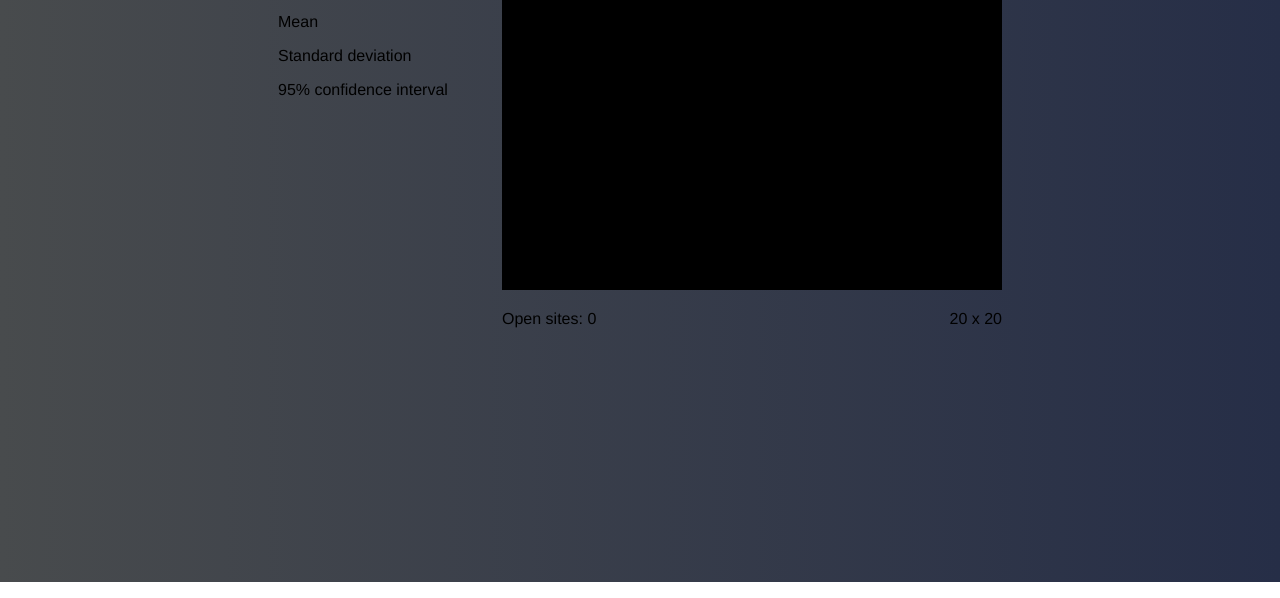
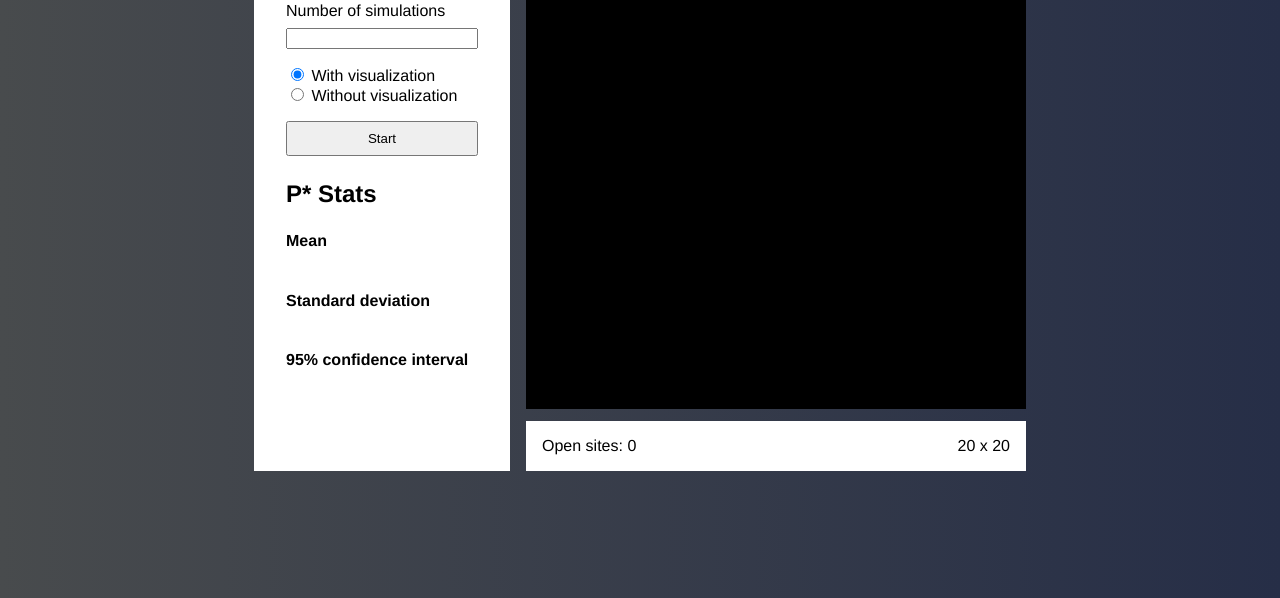
Before and after one commit to torresomarmx/percolate, a website built with webpack: page index.html in a window 1280 px wide. Shown: the part 218-816 px from the top of the page. Built offline with nearby package versions, Linux system fonts and the light colour scheme.

Commit message:
style stats section

```diff
--- a/index.html
+++ b/index.html
@@ -6,7 +6,8 @@
         <link rel="stylesheet" href="lib/styles.css">
     </head>
     <body>
-        <div id="view">
+        <div id="view-container">
+            <div id="views">
                 <div id="left-view">
                     <h1 id="title">Percolation</h1>
                     <form id="main-form">
@@ -22,16 +23,23 @@
                                 <label for="no-viz-simulaiton">Without visualization</label>
                             </div>
                         </div>
-                    <button form="main-form" type="submit" id="submit-button">Submit</button>
+                        <button form="main-form" type="submit" id="submit-button">Start</button>
                     </form>
                     <div id="stats">
-                    <p>Mean</p>
-                    <p id="mean"></p>
-                    <p>Standard deviation</p>
-                    <p id="stnd-dev"></p>
-                    <p>95% confidence interval</p>
-                    <p id="confidence-low"></p>
-                    <p id="confidence-high"></p>
+                        <h2 id="stats-section-title">P* Stats</h2>
+                        <div class="section">
+                            <p class="stat-title">Mean</p>
+                            <p id="mean" class="child-section stat-display"></p>
+                        </div>
+                        <div class="section">
+                            <p class="stat-title">Standard deviation</p>
+                            <p id="stnd-dev" class="child-section stat-display"></p>
+                        </div>
+                        <div class="section">
+                            <p class="stat-title">95% confidence interval</p>
+                            <p id="confidence-low" class="child-section stat-display"></p>
+                            <p id="confidence-high" class="child-section stat-display"></p>
+                        </div>
                     </div>
                 </div>
 
@@ -43,6 +51,7 @@
                     </div>
                 </div>
             </div>
+        </div>
 
         <script src="lib/bundle.js"></script>
     </body>
--- a/lib/stats.js
+++ b/lib/stats.js
@@ -37,8 +37,8 @@ class Stats{
 
         mean_view.innerHTML = this.sampleMean()
         stnd_dev_view.innerHTML = this.standardDeviation()
-        confidence_low.innerHTML = "Low: " + this.confidenceLow()
-        confidence_high.innerHTML = "High: " + this.confidenceHigh()
+        confidence_low.innerHTML = this.confidenceLow()
+        confidence_high.innerHTML = this.confidenceHigh()
     }
 }
 
--- a/lib/styles.css
+++ b/lib/styles.css
@@ -7,18 +7,25 @@ body{
     font-family: 'Ubuntu', Helvetica, Arial, sans-serif;
 }
 
-h1{
+h1,h2,p{
     margin: 0;
+    padding: 0;
 }
 
 
 #title{
-    margin-bottom: 1rem;
+    margin-bottom: 1.5rem;
 }
 
-#view{
+#view-container{
     display: flex;
     justify-content: center;
+    min-height: 100vh;
+    align-items: center;
+}
+
+#views{
+    display: flex;
 }
 
 canvas{
@@ -26,13 +33,16 @@ canvas{
 }
 
 #left-view{
-    margin-right: 2rem;
-    width: 12rem;
+    margin-right: 1rem;
+    width: 16rem;
+    background-color: white;
+    padding: 2rem;
 }
 
 #main-form{
     display: flex;
     flex-direction: column;
+    margin-bottom: 1.5rem;
 }
 
 #stats{
@@ -60,3 +70,29 @@ canvas{
 #number-of-simulations{
     margin: .5rem 0;
 }
+
+#canvas-info{
+    background-color: white;
+    margin-top: .5rem;
+    padding: 1rem 1rem;
+}
+
+.section{
+    margin-bottom: 1rem;
+}
+
+.child-section{
+    margin-top: .6rem;
+}
+
+.stat-display{
+    height: 1rem;
+}
+
+.stat-title{
+    font-weight: 600;
+}
+
+#stats-section-title{
+    margin-bottom: 1.5rem;
+}
```
Also changed, not shown: lib/bundle.js. Lines whose indentation alone changed are shown as unchanged.
